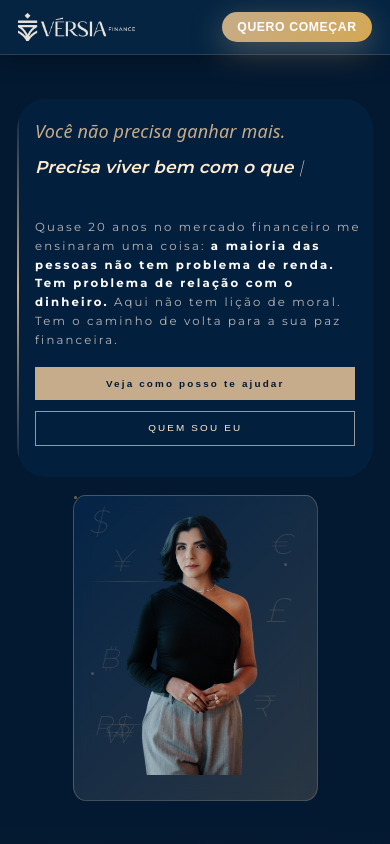
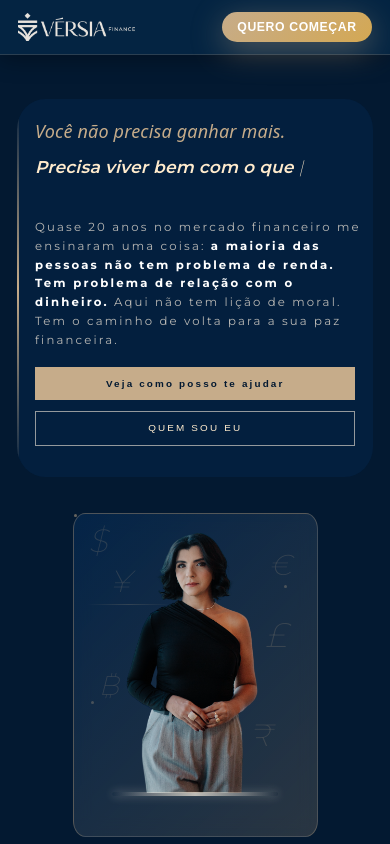
Before and after one commit to devbetel/versia-front, a React (Vite) app: page /mentoria-versia in a window 390 px wide. Built offline with nearby package versions, Linux system fonts and the light colour scheme.

Commit message:
Arrumando responsividade Main componente

```diff
--- a/src/components/MainContent/styles.css
+++ b/src/components/MainContent/styles.css
@@ -384,24 +384,78 @@
     .left-accent-line { width: 2px; }
   }
 
-@media (max-width: 393px) {
+  @media (max-width: 390px) {
   .left-side         { min-height: 21rem; }
-  .title-principal   { font-size: 1rem;   top: 1.2rem; }
+  .title-principal   { font-size: 1rem;    top: 1.2rem; }
   .subtitle          { font-size: 0.95rem; top: 1.6rem; }
   .description       { font-size: 0.65rem; top: 2rem; }
   .buttons-container { top: 3rem; }
   .btn-beige,
   .btn-outline       { padding: 0.6rem 1rem; font-size: 0.55rem; }
 
+  /* ─── CARD ─── */
   .right-side {
+    position: relative;
     right: 0;
-    max-width: 245px;   /* ~img width 180px + padding */
-    height: 17rem;      /* ~img height 260px */
+    max-width: 245px;
+    margin-top: 1rem;
+    height: 18rem;
     min-height: unset;
+    padding: 1rem;
+    overflow: visible !important;
   }
 
-  .img-principal  { width: 180px; height: 260px; }
-  .right-line     { transform: translateY(24px) !important ; }
-  .right-name     { font-size: 0.95rem; }
-  .right-subtitle { font-size: 0.45rem; }
+  /* ─── CONTEÚDO INTERNO ─── */
+  .right-side .right-content {
+    position: relative;
+    height: 100%;
+    padding-bottom: 0;
+    overflow: visible;
   }
+
+  /* ─── IMAGEM ─── */
+  .img-wrapper {
+    position: absolute;
+    left: 50%;
+    top: 0.5%;
+    transform: translateX(-50%);
+    display: flex;
+    flex-direction: column;
+    align-items: center;
+    z-index: 5;
+  }
+
+  .img-principal {
+    width: 180px;
+    height: 260px;
+  }
+
+  /* ─── LINHA ─── */
+  .right-line {
+    position: absolute !important;
+    top: 260px !important;
+    left: 50% !important;
+    transform: translateX(-50%) !important;
+    width: 80% !important;
+    height: 4px !important;
+    margin: 0 !important;
+    padding: 0 !important;
+    display: block !important;
+    visibility: visible !important;
+    opacity: 1 !important;
+    z-index: 20 !important;
+    background: linear-gradient(
+      90deg,
+      transparent 0%,
+      rgba(245, 235, 220, 0.35) 20%,
+      rgba(245, 235, 220, 0.75) 50%,
+      rgba(245, 235, 220, 0.35) 80%,
+      transparent 100%
+    ) !important;
+    box-shadow: 0 0 10px rgba(245, 235, 220, 0.3) !important;
+    border: none !important;
+    border-radius: 2px !important;
+  }
+
+
+}
```
Lines whose indentation alone changed are shown as unchanged.
